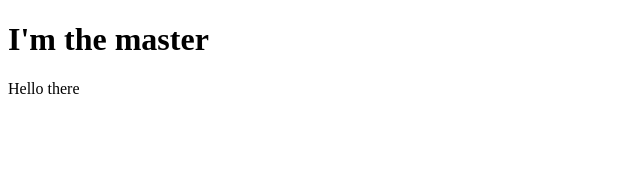
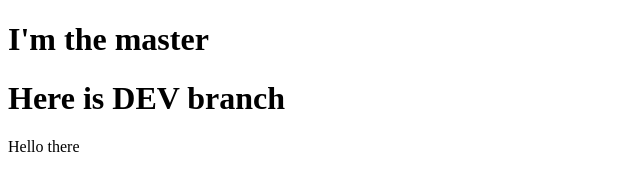
Before and after one commit to Dragomir89/test-ptoject, a plain HTML site: page index.html in a window 1280 px wide. Shown: the whole page, without its empty margins (0-640 px from the left). Drawn offline with Linux system fonts and the light colour scheme.

Commit message:
DEV title

```diff
--- a/index.html
+++ b/index.html
@@ -8,7 +8,7 @@
 </head>
 <body>
     <h1>I'm the master</h1>
-
+    <h1>Here is DEV branch</h1>
     <p>Hello there</p>
 </body>
 </html>
```
